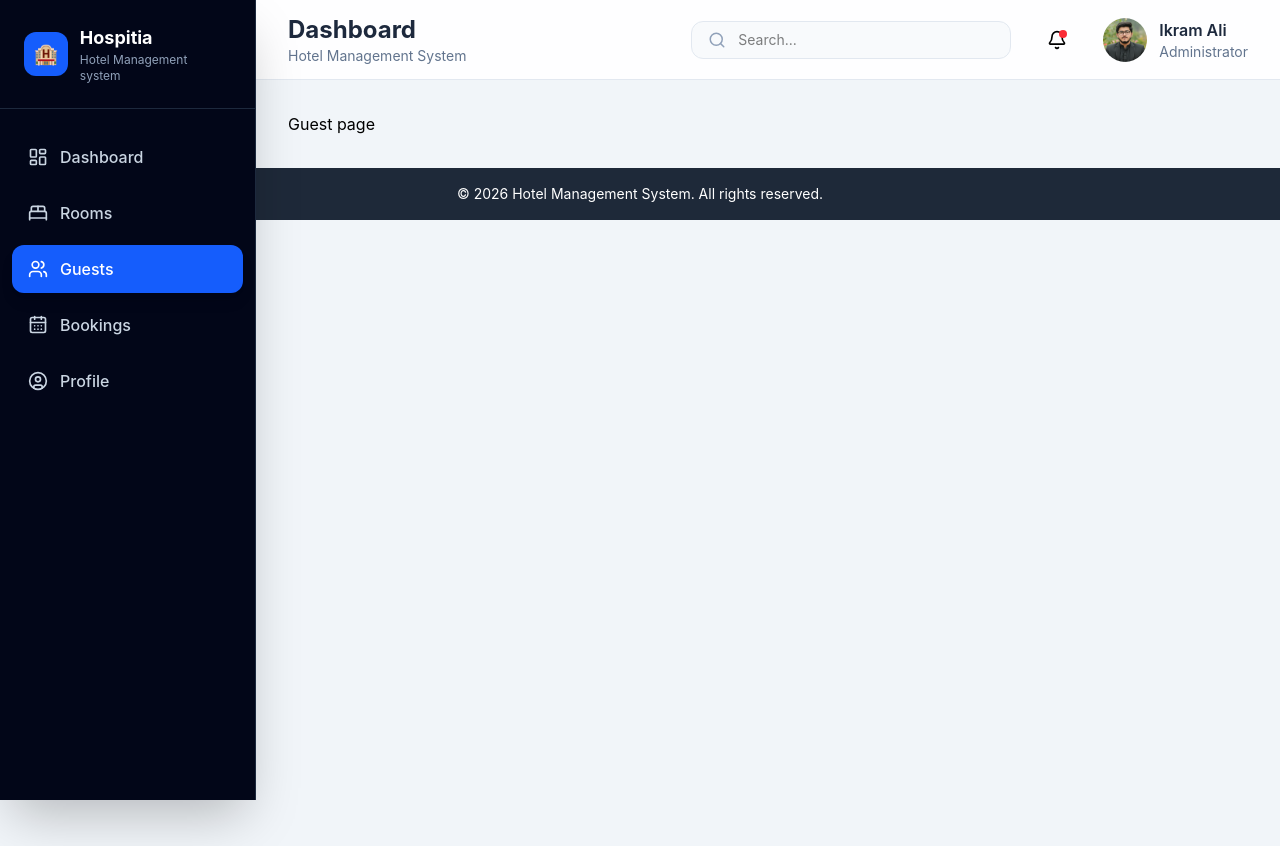
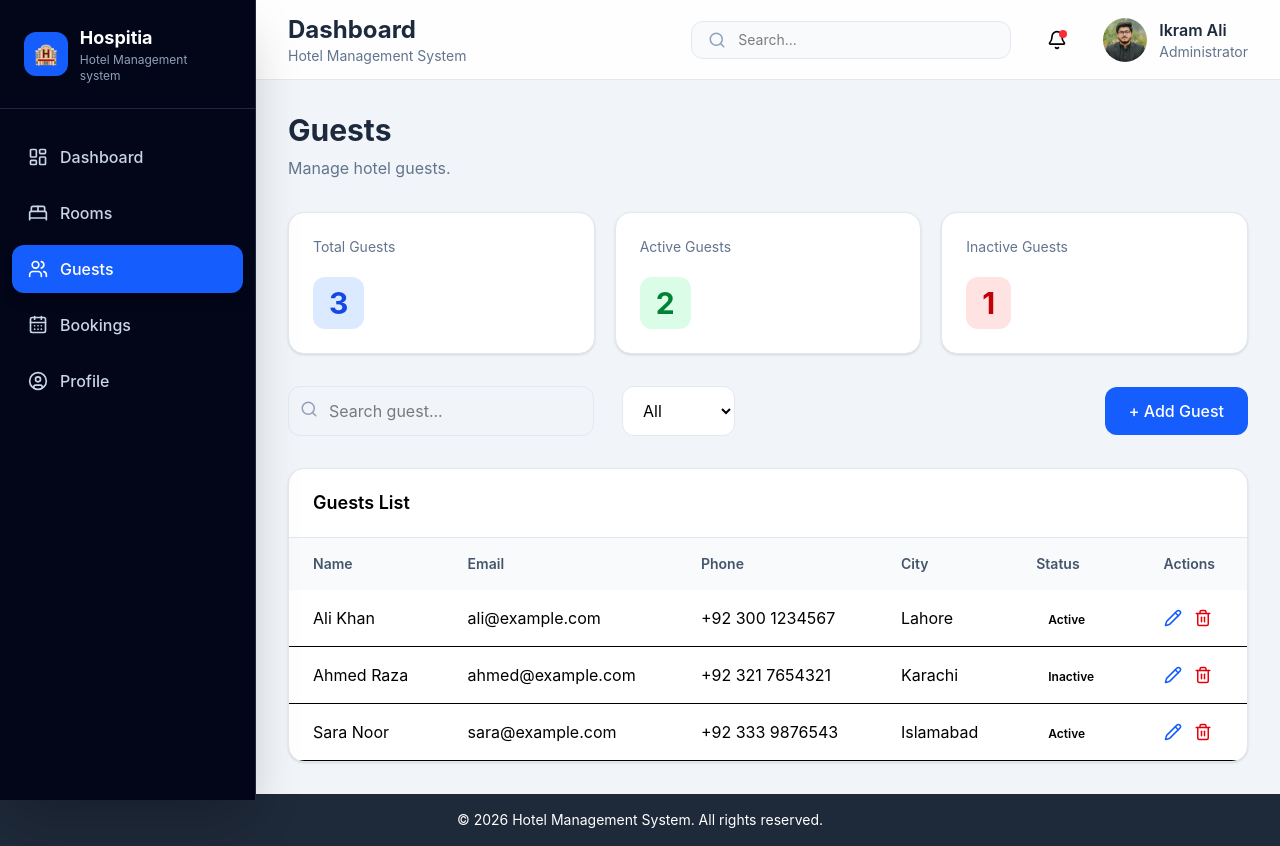
Before and after one commit to ikramali708/Hospitia-HMS-, a React (Vite) app: page /guests in a window 1280 px wide. Before the commit the page ends 800 px from the top, so only its background shows below. Built offline with nearby package versions, Linux system fonts and the light colour scheme.

Commit message:
Added Guest Components

```diff
--- a/src/components/ui/DataTable/DataTable.jsx
+++ b/src/components/ui/DataTable/DataTable.jsx
@@ -1,4 +1,5 @@
 import EmptyState from "../DataTable/EmptyState";
+import { SearchX } from "lucide-react";
 
 function DataTable({ title, columns, data, renderRow }) {
   return (
@@ -26,7 +27,11 @@ function DataTable({ title, columns, data, renderRow }) {
             {data.length === 0 ? (
               <tr>
                 <td colSpan={columns.length} className="py-10">
-                  <EmptyState />
+                  <EmptyState
+                    Icon={SearchX}
+                    name="No Data Found"
+                    desc="Try changing your search or filters."
+                  />
                 </td>
               </tr>
             ) : (
--- /dev/null
+++ b/src/constants/guestColumns.js
@@ -0,0 +1,31 @@
+export const guestColumns = [
+  {
+    key: "name",
+    label: "Name",
+  },
+
+  {
+    key: "email",
+    label: "Email",
+  },
+
+  {
+    key: "phone",
+    label: "Phone",
+  },
+
+  {
+    key: "city",
+    label: "City",
+  },
+
+  {
+    key: "status",
+    label: "Status",
+  },
+
+  {
+    key: "actions",
+    label: "Actions",
+  },
+];
--- a/src/features/guests/GuestsPage.jsx
+++ b/src/features/guests/GuestsPage.jsx
@@ -1,73 +1,54 @@
-// import PageHeader from "../../components/ui/PageHeader";
-// import { useState } from "react";
-// import GuestToolBar from "../guests/components/GuestsToolBar";
-// import GuestsTable from "../guests/components/GuestsTable";
-// import getGuests from "../guests/Services/GuestService";
-// import GuestModal from "../guests/components/GuestsModal";
+import PageHeader from "../../components/ui/PageHeader";
+import { useGuests } from "./hooks/useGuests.js";
+import GuestsToolbar from "./components/GuestsToolbar";
+import GuestsSummary from "./components/GuestsSummary";
+import { guestColumns } from "../../constants/guestColumns";
+import DataTable from "../../components/ui/DataTable/DataTable";
 
-// function GuestsPage() {
-//   const [searchTerm, setSearchTerm] = useState("");
-//   const [isModalOpen, setIsModalOpen] = useState(false);
-//   const [guests, setGuests] = useState(getGuests());
-//   const [selectedGuest, setSelectedGuest] = useState(null);
+import GuestRow from "./components/GuestRow";
 
-//   const filteredGuests = guests.filter((guest) => {
-//     const matchesSearch =
-//       guest.name.toLowerCase().includes(searchTerm.toLowerCase()) ||
-//       guest.email.toLowerCase().includes(searchTerm.toLowerCase());
+function GuestsPage() {
+  const {
+    guests,
+    filteredGuests,
+    searchTerm,
 
-//     return matchesSearch;
-//     console.log(isModalOpen);
-//   });
+    setSearchTerm,
 
-//   const handleAddGuest = (newGuest) => {
-//     const guest = {
-//       id: Date.now(),
-//       ...newGuest,
-//     };
+    status,
 
-//     setGuests((prev) => [...prev, guest]);
-//     setFormData(initialState);
-//   };
+    setStatus,
+  } = useGuests();
 
-//   const handleEditGuest = (guest) => {
-//     setSelectedGuest(guest);
-
-//     setIsModalOpen(true);
-//   };
-
-//   return (
-//     <div className="space-y-8">
-//       <PageHeader title="Guests" subtitle="Manage the Guests in Easy Way." />
-
-//       <GuestToolBar
-//         searchTerm={searchTerm}
-//         setSearchTerm={setSearchTerm}
-//         guest={guests}
-//         setGuests={setGuests}
-//         onAddGuest={() => setIsModalOpen(true)}
-//       />
-
-//       <GuestsTable guests={filteredGuests} onEdit={handleEditGuest} />
-//       <GuestModal
-//         isOpen={isModalOpen}
-//         onClose={() => {
-//           setSelectedGuest(null);
-//           setIsModalOpen(false);
-//         }}
-//         selectedGuest={selectedGuest}
-//         onSubmit={selectedGuest ? handleUpdateGuest : handleAddGuest}
-//       />
-//     </div>
-//   );
-// }
-
-// export default GuestsPage;
-
-import React from "react";
-
-const GuestsPage = () => {
-  return <div>Guest page</div>;
-};
+  const handleAddGuest = () => {
+    alert("Guest Modal Coming Soon");
+  };
+  return (
+    <div className="space-y-8">
+      <PageHeader title="Guests" subtitle="Manage hotel guests." />
+      <GuestsSummary guests={filteredGuests} />
+      <GuestsToolbar
+        searchTerm={searchTerm}
+        setSearchTerm={setSearchTerm}
+        status={status}
+        setStatus={setStatus}
+        onAddGuest={handleAddGuest}
+      />
+      <DataTable
+        title="Guests List"
+        columns={guestColumns}
+        data={filteredGuests}
+        renderRow={(guest) => (
+          <GuestRow
+            key={guest.id}
+            guest={guest}
+            onEdit={(guest) => console.log("Edit", guest)}
+            onDelete={(guest) => console.log("Delete", guest)}
+          />
+        )}
+      />
+    </div>
+  );
+}
 
 export default GuestsPage;
--- a/src/features/guests/components/GuestRow.jsx
+++ b/src/features/guests/components/GuestRow.jsx
@@ -1,7 +1,7 @@
 import Badge from "../../../components/ui/Badge";
 import { Pencil, Trash2 } from "lucide-react";
 
-function GuestRow({ guest, onEdit }) {
+function GuestRow({ guest, onEdit, onDelete }) {
   return (
     <tr className="border-b hover:bg-slate-50">
       <td className="px-6 py-4">{guest.name}</td>
@@ -9,18 +9,26 @@ function GuestRow({ guest, onEdit }) {
       <td className="px-6 py-4">{guest.email}</td>
 
       <td className="px-6 py-4">{guest.phone}</td>
-      <td className="px-6 py-4">{guest.Address}</td>
+
+      <td className="px-6 py-4">{guest.city}</td>
+
+      <td className="px-6 py-4">
+        <Badge status={guest.status} />
+      </td>
 
       <td className="px-6 py-4">
         <div className="flex gap-3">
           <button
+            onClick={() => onEdit(guest)}
             className="text-blue-600 hover:text-blue-800"
-            onClick={() => onEdit(guest)}
           >
             <Pencil size={18} />
           </button>
 
-          <button className="text-red-600 hover:text-red-800">
+          <button
+            onClick={() => onDelete(guest)}
+            className="text-red-600 hover:text-red-800"
+          >
             <Trash2 size={18} />
           </button>
         </div>
--- /dev/null
+++ b/src/features/guests/components/GuestsSummary.jsx
@@ -0,0 +1,48 @@
+function GuestsSummary({ guests }) {
+  const total = guests.length;
+
+  const active = guests.filter((guest) => guest.status === "Active").length;
+
+  const inactive = guests.filter((guest) => guest.status === "Inactive").length;
+
+  const cards = [
+    {
+      title: "Total Guests",
+      value: total,
+      color: "bg-blue-100 text-blue-700",
+    },
+
+    {
+      title: "Active Guests",
+      value: active,
+      color: "bg-green-100 text-green-700",
+    },
+
+    {
+      title: "Inactive Guests",
+      value: inactive,
+      color: "bg-red-100 text-red-700",
+    },
+  ];
+
+  return (
+    <div className="grid gap-5 md:grid-cols-3">
+      {cards.map((card) => (
+        <div
+          key={card.title}
+          className="rounded-2xl border border-slate-200 bg-white p-6 shadow-sm transition hover:-translate-y-1 hover:shadow-lg"
+        >
+          <p className="text-sm text-slate-500">{card.title}</p>
+
+          <div
+            className={`mt-5 inline-flex rounded-xl px-4 py-2 text-3xl font-bold ${card.color}`}
+          >
+            {card.value}
+          </div>
+        </div>
+      ))}
+    </div>
+  );
+}
+
+export default GuestsSummary;
--- a/src/features/guests/components/GuestsTable.jsx
+++ b/src/features/guests/components/GuestsTable.jsx
@@ -23,10 +23,10 @@ function GuestsTable({ guests, onEdit }) {
         {guests.length === 0 ? (
           <tr>
             <td colSpan={6}>
-              <EmptyState
-                Icon={SearchX}
-                name="No Guests Found"
-                desc="Please search another keywords"
+              <
+              // Icon={SearchX}
+              // name="No Guests Found"
+              // desc="Please search another keywords"
               />
             </td>
           </tr>
--- a/src/features/guests/components/GuestsToolBar.jsx
+++ b/src/features/guests/components/GuestsToolBar.jsx
@@ -4,11 +4,13 @@ import Button from "../../../components/ui/Button";
 import Input from "../../../components/ui/Input";
 import Select from "../../../components/ui/Select";
 
-function GuestToolBar({
+function GuestsToolbar({
   searchTerm,
   setSearchTerm,
-  guest,
-  setGuests,
+
+  status,
+  setStatus,
+
   onAddGuest,
 }) {
   return (
@@ -16,17 +18,21 @@ function GuestToolBar({
       <div className="flex flex-col gap-4 md:flex-row">
         <Input
           value={searchTerm}
-          onChange={(e) => {
-            console.log("Typing...", e.target.value);
-            setSearchTerm(e.target.value);
-          }}
-          placeholder="Search guests..."
+          onChange={(e) => setSearchTerm(e.target.value)}
+          placeholder="Search guest..."
           icon={Search}
         />
+
+        <Select
+          value={status}
+          onChange={(e) => setStatus(e.target.value)}
+          options={["All", "Active", "Inactive"]}
+        />
       </div>
+
       <Button onClick={onAddGuest}>+ Add Guest</Button>
     </div>
   );
 }
 
-export default GuestToolBar;
+export default GuestsToolbar;
--- /dev/null
+++ b/src/features/guests/hooks/useGuests.js
@@ -0,0 +1,29 @@
+import { useState } from "react";
+import getGuests from "../Services/guestService";
+
+export function useGuests() {
+  const [guests, setGuests] = useState(getGuests());
+
+  const [searchTerm, setSearchTerm] = useState("");
+
+  const [status, setStatus] = useState("All");
+  const filteredGuests = guests.filter((guest) => {
+    const matchesSearch =
+      guest.name.toLowerCase().includes(searchTerm.toLowerCase()) ||
+      guest.email.toLowerCase().includes(searchTerm.toLowerCase());
+
+    const matchesStatus = status === "All" ? true : guest.status === status;
+
+    return matchesSearch && matchesStatus;
+  });
+
+  return {
+    filteredGuests,
+    guests,
+    setGuests,
+    searchTerm,
+    setSearchTerm,
+    status,
+    setStatus,
+  };
+}
--- a/src/features/guests/mock/guests.js
+++ b/src/features/guests/mock/guests.js
@@ -1,65 +1,26 @@
 export const guests = [
   {
     id: 1,
-    name: "John Doe",
-    email: "john.doe@example.com",
-    phone: "123-456-7890",
-    Address: "123 Main St, Cityville, USA",
+    name: "Ali Khan",
+    email: "ali@example.com",
+    phone: "+92 300 1234567",
+    city: "Lahore",
+    status: "Active",
   },
   {
     id: 2,
-    name: "Jane Smith",
-    email: "jane.smith@example.com",
-    phone: "098-765-4321",
-    Address: "456 Elm St, Townsville, USA",
+    name: "Ahmed Raza",
+    email: "ahmed@example.com",
+    phone: "+92 321 7654321",
+    city: "Karachi",
+    status: "Inactive",
   },
   {
-    id: 4,
-    name: "Ikram Khan",
-    email: "ikram.khan@example.com",
-    phone: "555-555-5555",
-    Address: "789 Oak St, Villageville, USA",
-  },
-  {
-    id: 5,
-    name: "Mehran Khan",
-    email: "mehran.khan@example.com",
-    phone: "098-765-4321",
-    Address: "456 Elm St, Townsville, USA",
-  },
-  {
-    id: 6,
-    name: "Ali Khan",
-    email: "ali.khan@example.com",
-    phone: "555-555-5555",
-    Address: "789 Oak St, Villageville, USA",
-  },
-  {
-    id: 7,
-    name: "Zeeshan Khan",
-    email: "zeeshan.khan@example.com",
-    phone: "098-765-4321",
-    Address: "456 Elm St, Townsville, USA",
-  },
-  {
-    id: 8,
-    name: "Fida Khan",
-    email: "fida.khan@example.com",
-    phone: "555-555-5555",
-    Address: "789 Oak St, Villageville, USA",
-  },
-  {
-    id: 9,
-    name: "Raza Khan",
-    email: "raza.khan@example.com",
-    phone: "098-765-4321",
-    Address: "456 Elm St, Townsville, USA",
-  },
-  {
-    id: 10,
-    name: "Fiza Khan",
-    email: "fiza.khan@example.com",
-    phone: "555-555-5555",
-    Address: "789 Oak St, Villageville, USA",
+    id: 3,
+    name: "Sara Noor",
+    email: "sara@example.com",
+    phone: "+92 333 9876543",
+    city: "Islamabad",
+    status: "Active",
   },
 ];
```
